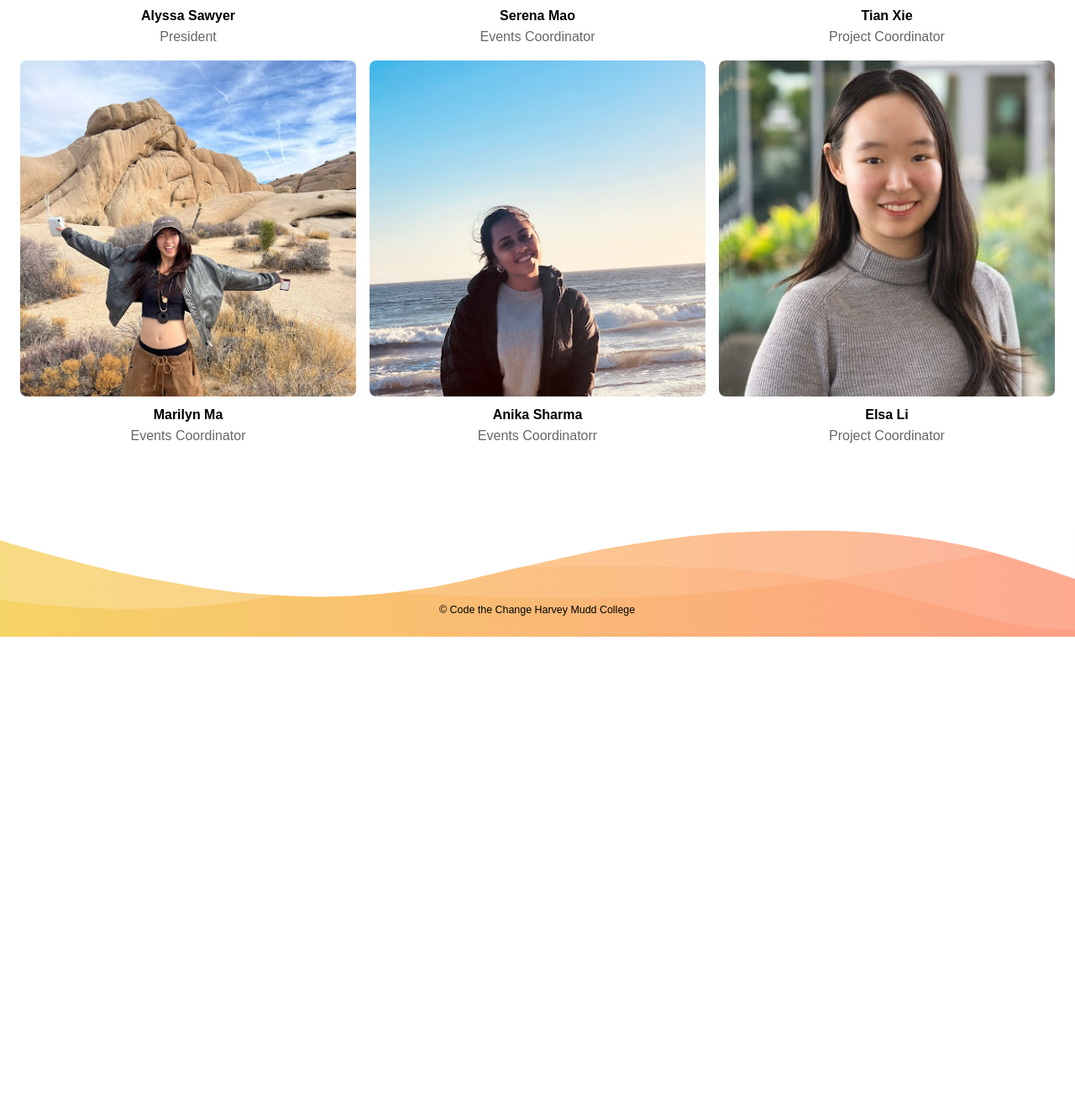
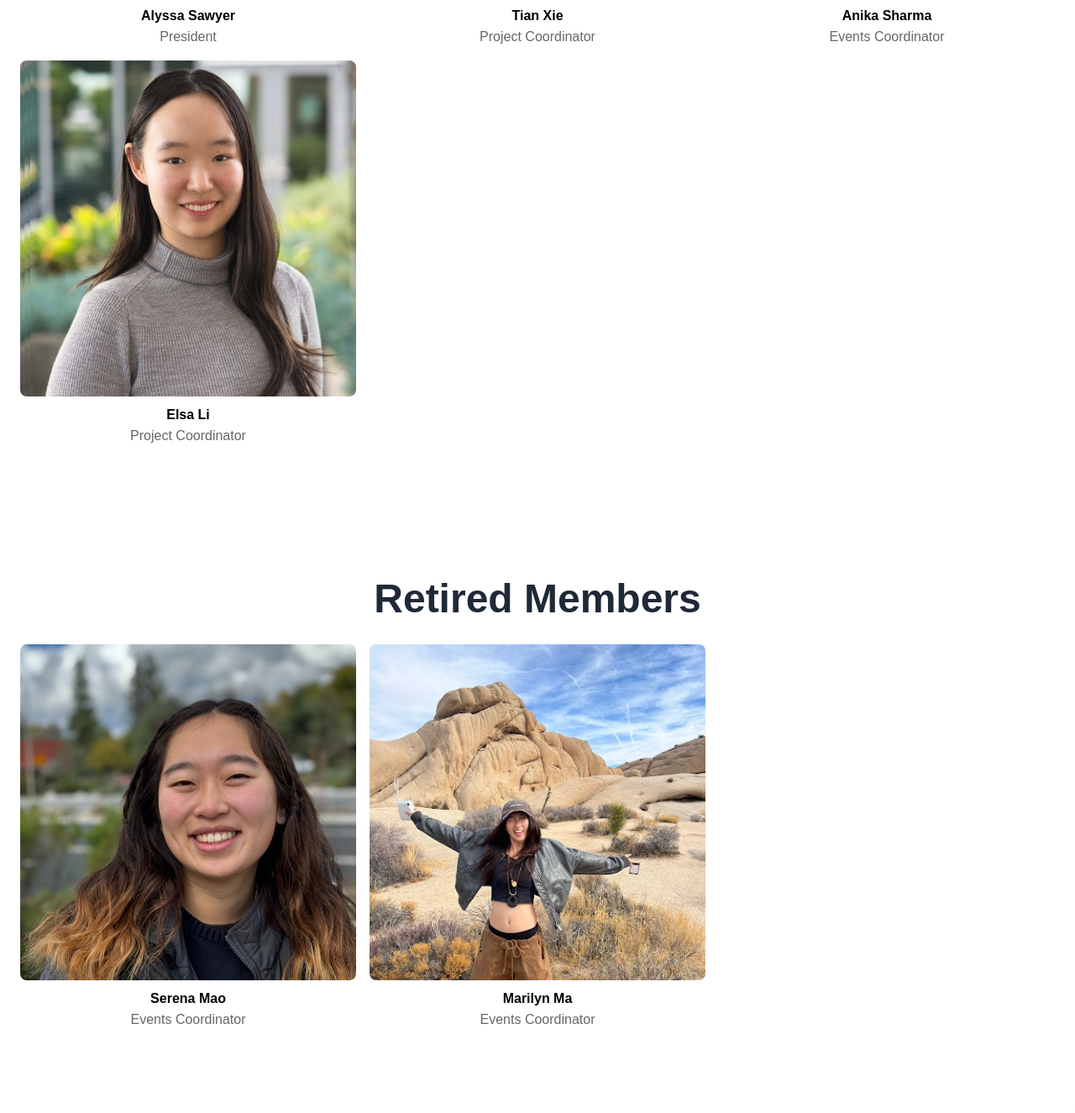
Before and after one commit to codethechangehmc/codethechangehmc.github.io, a plain HTML site: page team.html in a window 1280 px wide. Shown: the part 837-2162 px from the top of the page at 84% size. Before the commit the page ends 1595 px from the top, so only its background shows below. Drawn offline with nearby package versions, Linux system fonts and the light colour scheme.

Commit message:
retired members Serena and Marilyn

```diff
--- a/team.html
+++ b/team.html
@@ -194,30 +194,45 @@
           </div>
 
           <div class="grid-item">
+              <img class="image-item" src="pictures/Tian_headshot.jpeg" alt="Tian">
+              <div class="name">Tian Xie</div>
+              <div class="role">Project Coordinator</div>
+          </div>
+
+          <div class="grid-item">
+              <img class="image-item" src="pictures/Anika_headshot.jpeg" alt="Anika">
+              <div class="name">Anika Sharma</div>
+              <div class="role">Events Coordinator</div>
+          </div>
+          <div class="grid-item">
+              <img class="image-item" src="pictures/Elsa_headshot.jpeg" alt="Elsa">
+              <div class="name">Elsa Li</div>
+              <div class="role">Project Coordinator</div>
+          </div>
+
+      </div>
+
+
+    </section>
+
+
+    <section class="bg-white py-8">
+      <div class="container mx-auto flex flex-wrap pt-4 pb-12">
+        <h2 class="w-full my-2 text-5xl font-bold leading-tight text-center text-gray-800">
+          Retired Members
+        </h2>
+
+        <div class="image-grid">
+
+          <div class="grid-item">
               <img class="image-item" src="pictures/Serena_headshot.jpeg" alt="Serena">
               <div class="name">Serena Mao</div>
               <div class="role">Events Coordinator</div>
-          </div>
-
-          <div class="grid-item">
-              <img class="image-item" src="pictures/Tian_headshot.jpeg" alt="Tian">
-              <div class="name">Tian Xie</div>
-              <div class="role">Project Coordinator</div>
           </div>
           <div class="grid-item">
               <img class="image-item" src="pictures/Marilyn_headshot.jpeg" alt="Marilyn">
               <div class="name">Marilyn Ma</div>
               <div class="role">Events Coordinator</div>
-          </div>
-          <div class="grid-item">
-              <img class="image-item" src="pictures/Anika_headshot.jpeg" alt="Anika">
-              <div class="name">Anika Sharma</div>
-              <div class="role">Events Coordinatorr</div>
-          </div>
-          <div class="grid-item">
-              <img class="image-item" src="pictures/Elsa_headshot.jpeg" alt="Elsa">
-              <div class="name">Elsa Li</div>
-              <div class="role">Project Coordinator</div>
           </div>
 
       </div>
```
